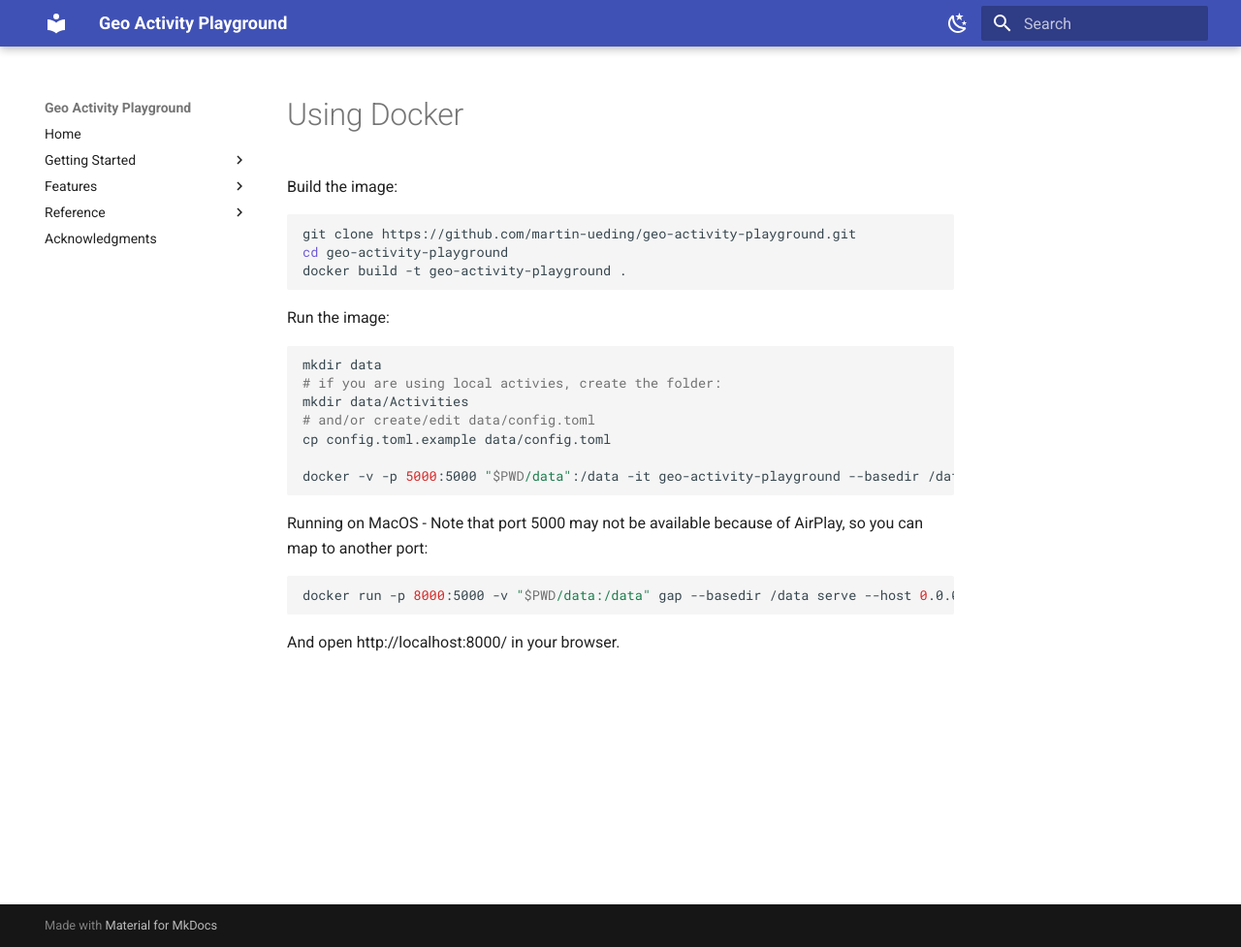
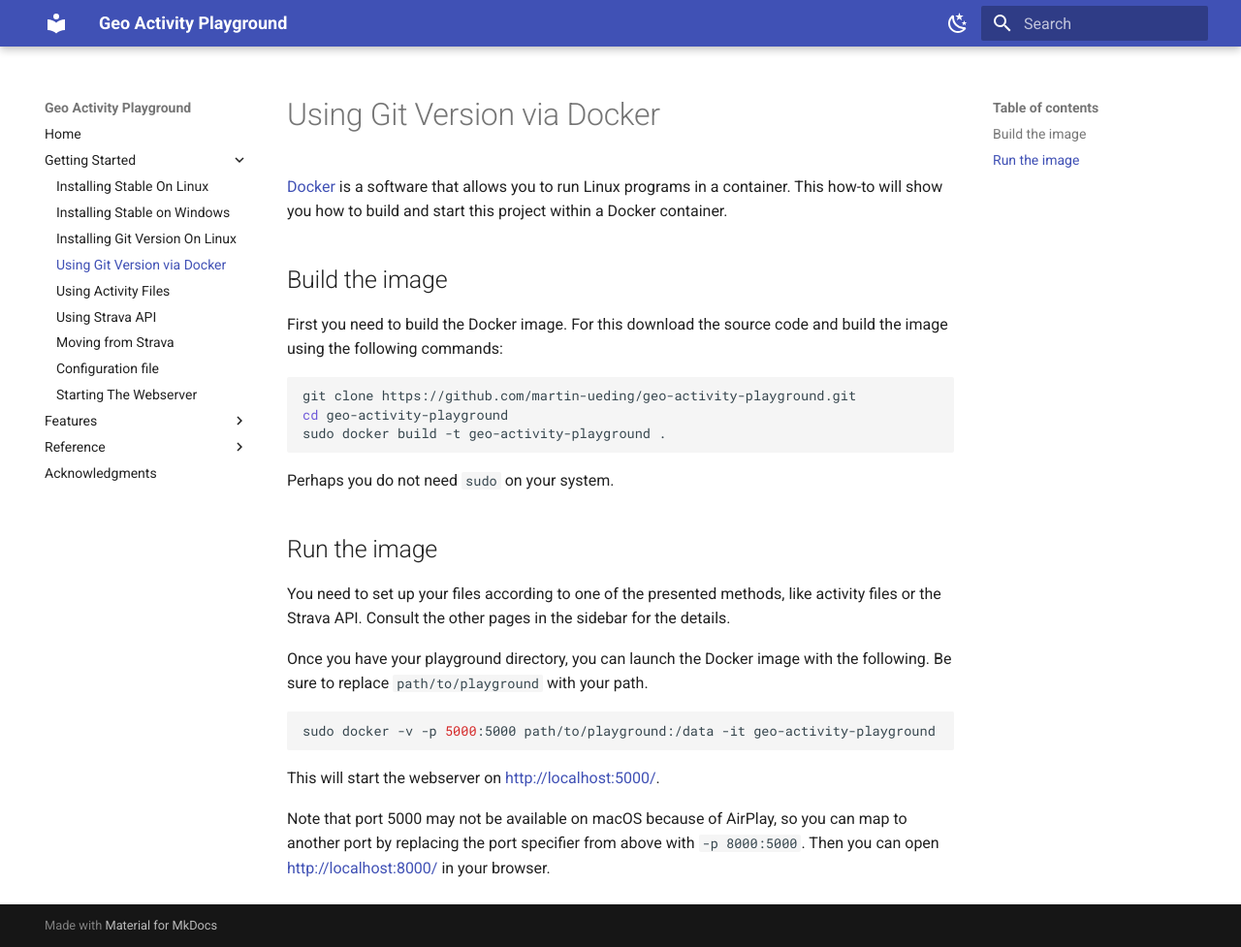
Before and after one commit to martin-ueding/geo-activity-playground, an MkDocs documentation site: the page built from docs/getting-started/docker.md, in a window 1280 px wide and 977 px high. Shown: the whole window at 97% size. Built offline with MkDocs 1.6.1 and Material for MkDocs 9.7.7, drawn with Linux system fonts in a browser that asks for light colours.

Commit message:
GH-78: Elaborate in the documentation, move entrypoint to Dockerfile

````diff
--- a/docs/getting-started/docker.md
+++ b/docs/getting-started/docker.md
@@ -1,29 +1,29 @@
-# Using Docker
+# Using Git Version via Docker
 
-Build the image:
+[Docker](https://www.docker.com/) is a software that allows you to run Linux programs in a container. This how-to will show you how to build and start this project within a Docker container.
+
+## Build the image
+
+First you need to build the Docker image. For this download the source code and build the image using the following commands:
 
 ```bash
 git clone https://github.com/martin-ueding/geo-activity-playground.git
 cd geo-activity-playground
-docker build -t geo-activity-playground .
+sudo docker build -t geo-activity-playground .
 ```
 
-Run the image:
+Perhaps you do not need `sudo` on your system.
+
+## Run the image
+
+You need to set up your files according to one of the presented methods, like activity files or the Strava API. Consult the other pages in the sidebar for the details.
+
+Once you have your playground directory, you can launch the Docker image with the following. Be sure to replace `path/to/playground` with your path.
 
 ```bash
-mkdir data
-# if you are using local activies, create the folder:
-mkdir data/Activities
-# and/or create/edit data/config.toml
-cp config.toml.example data/config.toml
-
-docker -v -p 5000:5000 "$PWD/data":/data -it geo-activity-playground --basedir /data serve --host 0.0.0.0
+sudo docker -v -p 5000:5000 path/to/playground:/data -it geo-activity-playground
 ```
 
-Running on MacOS - Note that port 5000 may not be available because of AirPlay, so you can map to another port:
+This will start the webserver on <http://localhost:5000/>.
 
-```bash
-docker run -p 8000:5000 -v "$PWD/data:/data" gap --basedir /data serve --host 0.0.0.0
-```
-
-And open http://localhost:8000/ in your browser.
+Note that port 5000 may not be available on macOS because of AirPlay, so you can map to another port by replacing the port specifier from above with `-p 8000:5000`. Then you can open <http://localhost:8000/> in your browser.
--- a/mkdocs.yml
+++ b/mkdocs.yml
@@ -25,6 +25,7 @@ nav:
       - getting-started/installing-stable-on-linux.md
       - getting-started/installing-stable-on-windows.md
       - getting-started/installing-git-on-linux.md
+      - getting-started/docker.md
       - getting-started/using-activity-files.md
       - getting-started/using-strava-api.md
       - getting-started/moving-from-strava.md
````
Also changed, not shown: 1 other file.
